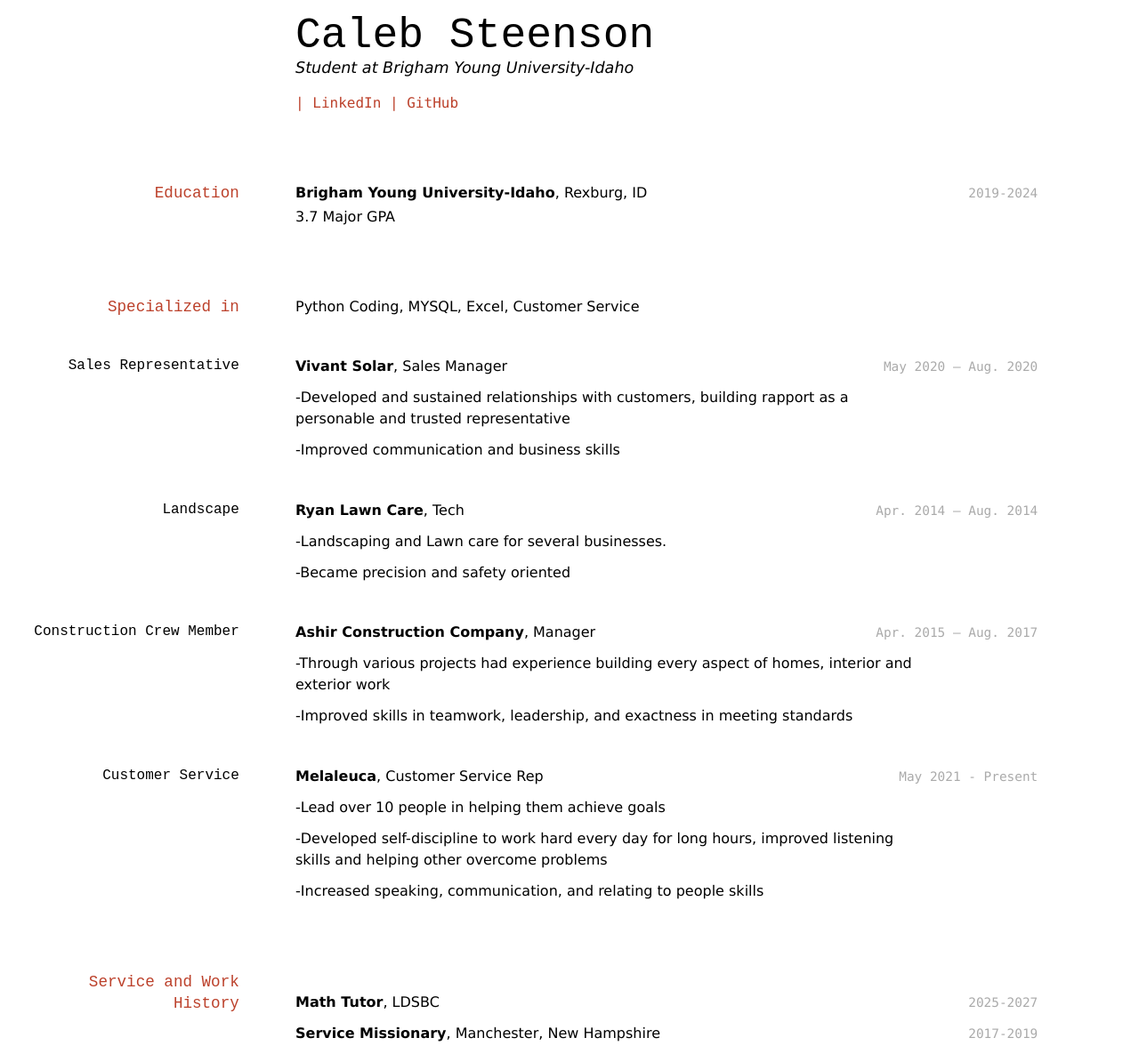
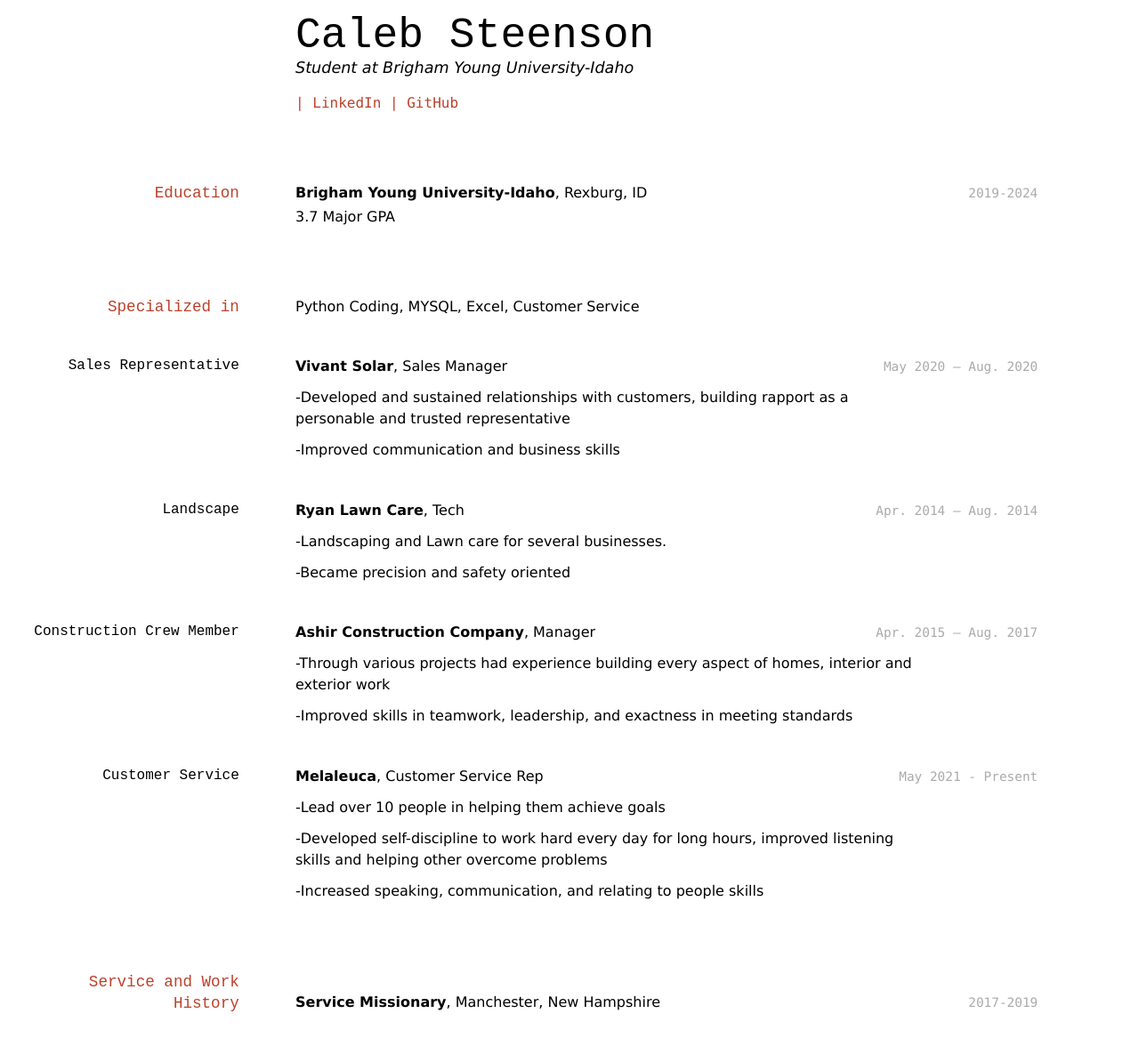
Before and after one commit to Steenz23/steensoncaleb_resume, a Jekyll site: the page built from docs/index.md, in a window 1280 px wide. Shown: the whole page at 89% size. Built offline with Jekyll 4.4.1, drawn with Linux system fonts in a browser that asks for light colours; after the commit the page ends 1150 px from its top, so only the background shows below that.

Commit message:
Service and Work History
Took off tutor

```diff
--- a/docs/index.md
+++ b/docs/index.md
@@ -67,10 +67,6 @@ __Melaleuca__, Customer Service Rep
 
 ## Service and Work History
 
-`2025-2027`
-__Math Tutor__, LDSBC
-
-
 `2017-2019`
 __Service Missionary__, Manchester, New Hampshire
 
```
